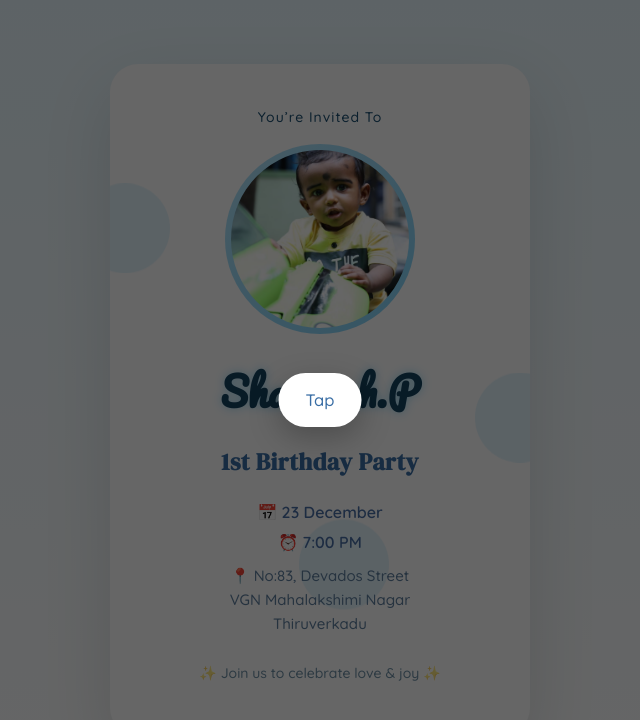
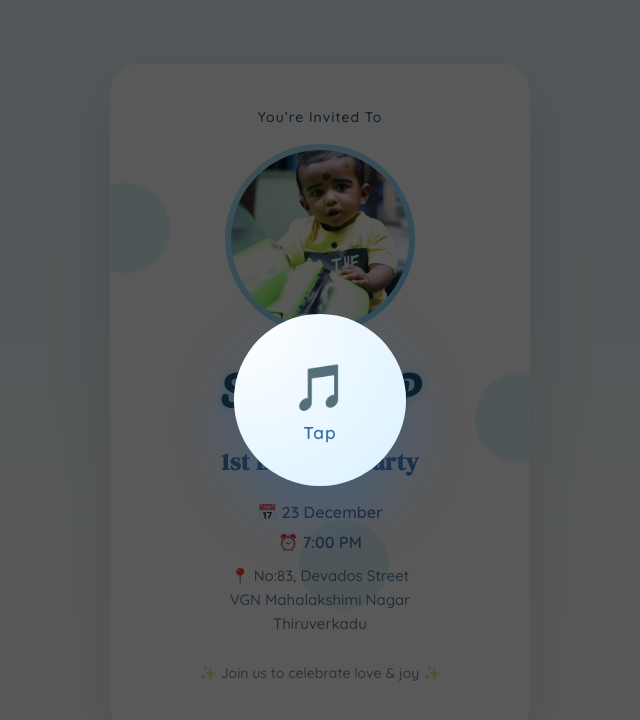
Before and after one commit to prabhanotfoundinreality/birthday-invite, a React (Vite) app: page / in a window 1280 px wide. Shown: the top 720 px of the page, without its empty margins (320-960 px from the left). Built offline with nearby package versions, Linux system fonts and the light colour scheme.

Commit message:
Restructure project

```diff
--- a/src/App.css
+++ b/src/App.css
@@ -233,33 +233,55 @@ body {
 .music-overlay {
   position: fixed;
   inset: 0;
-  background: rgba(0, 0, 0, 0.6);
+  background: rgba(0, 0, 0, 0.65);
   z-index: 9999;
   display: flex;
   justify-content: center;
   align-items: center;
 }
 
-.music-box {
-  background: white;
-  padding: 16px 26px;
-  border-radius: 30px;
+/* BIG ROUND MUSIC BUTTON */
+.music-circle {
+  width: 160px;
+  height: 160px;
+  background: radial-gradient(circle at top left, #ffffff, #d9f1ff);
+  border-radius: 50%;
+  display: flex;
+  flex-direction: column;
+  justify-content: center;
+  align-items: center;
+  cursor: pointer;
+  box-shadow: 0 18px 40px rgba(0, 0, 0, 0.35);
+  animation: musicPulse 1.6s infinite ease-in-out;
+  user-select: none;
+}
+
+.music-circle span {
+  font-size: 42px;
+  margin-bottom: 6px;
+}
+
+.music-circle p {
+  margin: 0;
   font-size: 16px;
   font-family: "Quicksand", sans-serif;
+  font-weight: 600;
   color: #3a6ea5;
-  cursor: pointer;
-  box-shadow: 0 10px 30px rgba(0, 0, 0, 0.25);
-  animation: pulseBtn 1.5s infinite;
+  letter-spacing: 1px;
 }
 
-@keyframes pulseBtn {
+/* Pulse animation */
+@keyframes musicPulse {
   0% {
     transform: scale(1);
+    box-shadow: 0 18px 40px rgba(0, 0, 0, 0.35);
   }
   50% {
     transform: scale(1.08);
+    box-shadow: 0 25px 55px rgba(58, 110, 165, 0.45);
   }
   100% {
     transform: scale(1);
+    box-shadow: 0 18px 40px rgba(0, 0, 0, 0.35);
   }
 }
--- a/src/App.jsx
+++ b/src/App.jsx
@@ -26,9 +26,11 @@ export default function App() {
       {/* Tap to enable music */}
       {showOverlay && (
         <div className="music-overlay" onClick={startMusic}>
-          <div className="music-box">
-             Tap
-          </div>
+          <div className="music-circle">
+  <span>🎵</span>
+  <p>Tap</p>
+</div>
+
         </div>
       )}
 
```
